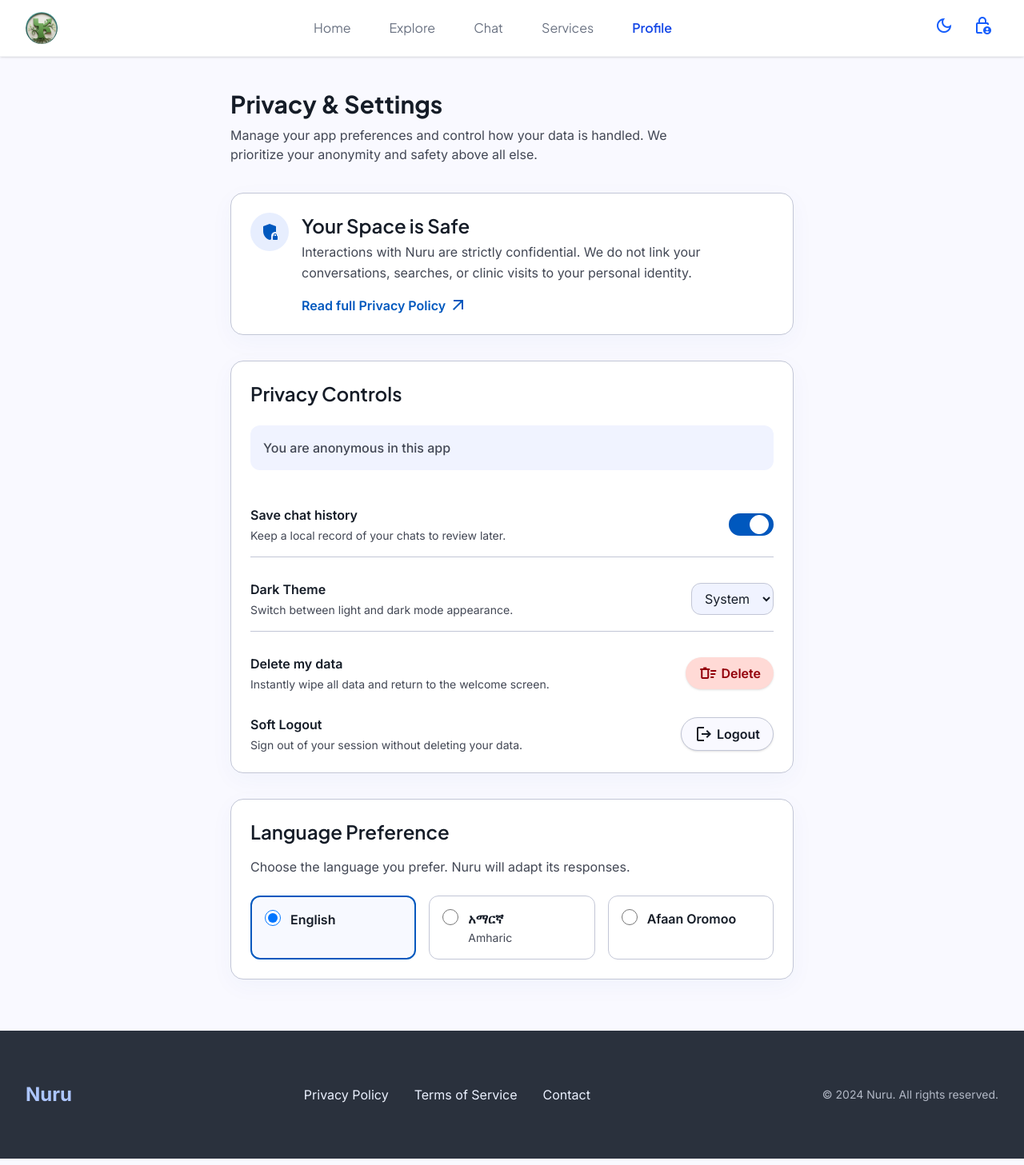
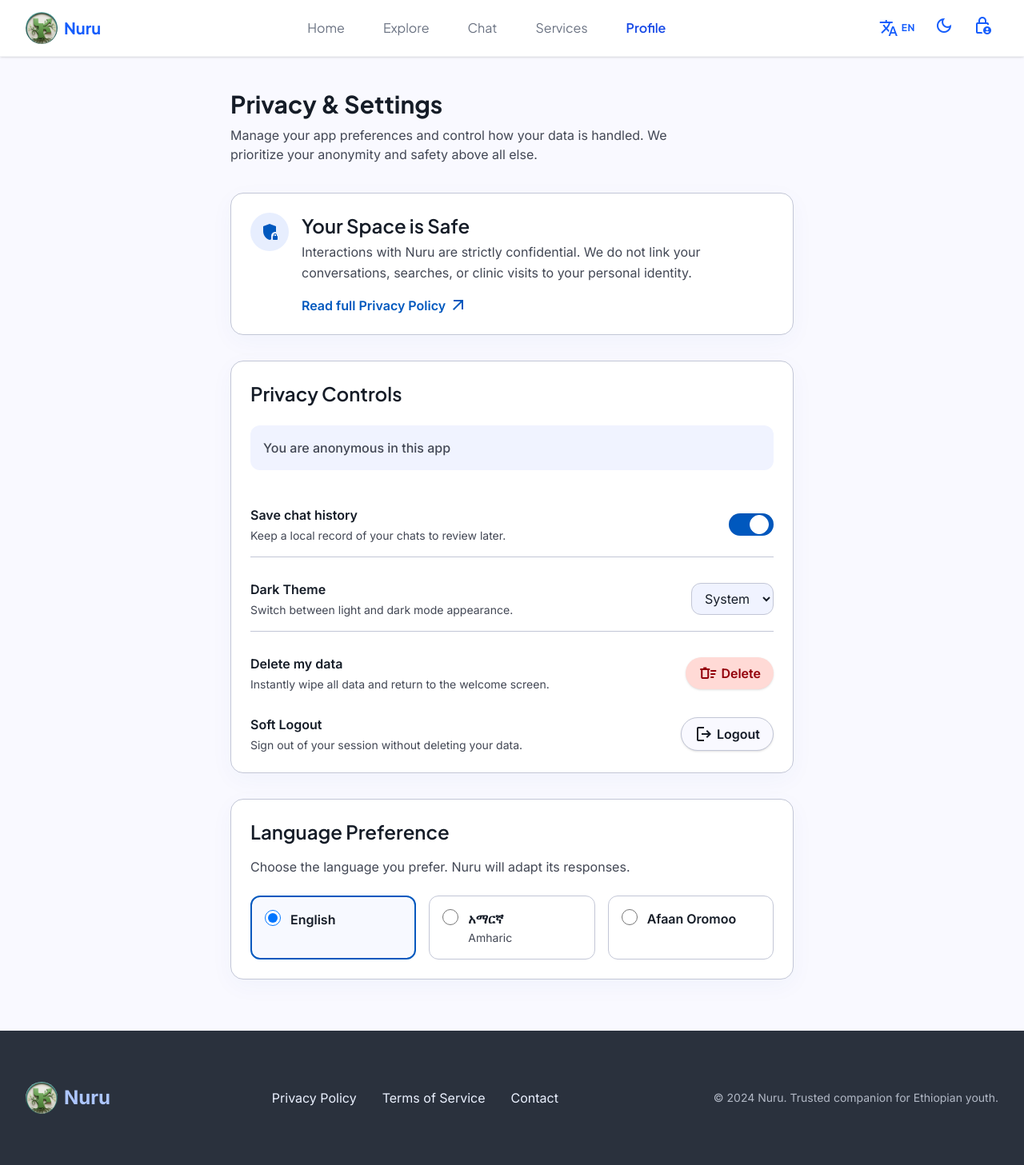
Before and after one commit to yamneg96/Nuru, a React (Vite) app in the folder frontend/: page /settings in a window 1280 px wide. Shown: the whole page at 80% size. Built offline with nearby package versions, Linux system fonts and the light colour scheme; no server answers; sample sign-in values are in the browser's storage.

Commit message:
Language and theme added

```diff
--- a/frontend/src/components/layout/AppFooter.tsx
+++ b/frontend/src/components/layout/AppFooter.tsx
@@ -1,32 +1,49 @@
-import { Link } from "react-router-dom"
+import { Link, useLocation } from "react-router-dom"
+import { useTranslation } from "react-i18next"
 
 export function AppFooter() {
+  const location = useLocation()
+  const isLanding = location.pathname === "/"
+  const { t } = useTranslation()
+
   return (
     <footer className="bg-inverse-surface px-8 py-16 text-inverse-on-surface">
-      <div className="mx-auto flex w-full max-w-screen-xl flex-col items-center justify-between gap-10 md:flex-row">
-        <div className="text-2xl font-bold text-inverse-primary">Nuru</div>
+      <div className="mx-auto flex w-full flex-col items-center justify-between md:flex-row">
+        <div className="flex items-center justify-center-safe mb-4 lg:mb-0">
+          <Link
+            to={isLanding ? "/" : "/dashboard"}
+            className="text-xl font-bold text-blue-600 dark:text-blue-400 mr-2 flex items-center gap-2"
+          >
+            <img
+              src="/Nuru_Logo.png"
+              alt="Nuru Logo"
+              className="h-10 w-10 rounded-full"
+            />
+            <span className="text-2xl font-bold text-inverse-primary">{t("nuru")}</span>
+          </Link>
+        </div>
         <div className="flex gap-8">
           <Link
             className="transition-colors hover:text-inverse-primary"
             to="/privacy"
           >
-            Privacy Policy
+            {t("common.privacy_policy", "Privacy Policy")}
           </Link>
           <Link
             className="transition-colors hover:text-inverse-primary"
             to="/terms"
           >
-            Terms of Service
+            {t("common.terms", "Terms of Service")}
           </Link>
           <Link
             className="transition-colors hover:text-inverse-primary"
             to="/contact"
           >
-            Contact
+            {t("common.contact", "Contact")}
           </Link>
         </div>
-        <div className="text-sm opacity-70">
-          © 2024 Nuru. All rights reserved.
+        <div className="text-sm opacity-70 mt-8 md:mt-0">
+          {t("common.copyright", "© 2024 Nuru. Trusted companion for Ethiopian youth.")}
         </div>
       </div>
     </footer>
--- a/frontend/src/components/layout/AppHeader.tsx
+++ b/frontend/src/components/layout/AppHeader.tsx
@@ -1,5 +1,7 @@
 import { Link, useLocation } from "react-router-dom"
 import { useThemeStore } from "@/store/themeStore"
+import { useTranslation } from "react-i18next"
+import { usePreferencesStore } from "@/store/preferencesStore"
 
 const NAV_LINKS = [
   { path: "/dashboard", label: "Home" },
@@ -12,6 +14,8 @@ const NAV_LINKS = [
 export function AppHeader() {
   const location = useLocation()
   const { theme, setTheme } = useThemeStore()
+  const { t, i18n } = useTranslation()
+  const { language, setLanguage } = usePreferencesStore()
 
   const isDark =
     theme === "dark" ||
@@ -20,29 +24,43 @@ export function AppHeader() {
 
   const isLanding = location.pathname === "/"
 
+  const handleLanguageChange = () => {
+    const nextLang =
+      language === "english"
+        ? "amharic"
+        : language === "amharic"
+        ? "oromo"
+        : "english"
+    setLanguage(nextLang)
+    i18n.changeLanguage(
+      nextLang === "english" ? "en" : nextLang === "amharic" ? "am" : "om"
+    )
+  }
+
   return (
     <header className="sticky top-0 z-50 hidden w-full items-center justify-between border-b border-gray-100 bg-white/90 px-8 py-3 font-['Plus_Jakarta_Sans'] antialiased shadow-sm backdrop-blur-md md:flex dark:border-gray-800 dark:bg-gray-900">
       <Link
         to={isLanding ? "/" : "/dashboard"}
-        className="text-xl font-bold text-blue-600 dark:text-blue-400"
+        className="flex items-center text-xl font-bold text-blue-600 dark:text-blue-400 gap-2"
       >
         <img
           src="/Nuru_Logo.png"
           alt="Nuru Logo"
           className="h-10 w-10 rounded-full"
         />
+        <span>{t("nuru")}</span>
       </Link>
       <nav className="flex gap-6">
         {isLanding ? (
           <>
             <a className="rounded-lg px-3 py-2 font-semibold text-gray-500 transition-colors hover:bg-gray-50 dark:text-gray-400 dark:hover:bg-gray-800" href="#how-it-works">
-              How it works
+              {t("landing.how_it_works", "How it works")}
             </a>
             <a className="rounded-lg px-3 py-2 font-semibold text-gray-500 transition-colors hover:bg-gray-50 dark:text-gray-400 dark:hover:bg-gray-800" href="#features">
-              Features
+              {t("landing.features_title", "Features")}
             </a>
             <a className="rounded-lg px-3 py-2 font-semibold text-gray-500 transition-colors hover:bg-gray-50 dark:text-gray-400 dark:hover:bg-gray-800" href="#trust">
-              About us
+              {t("common.about_us", "About us")}
             </a>
           </>
         ) : (
@@ -58,13 +76,23 @@ export function AppHeader() {
                     : "text-gray-500 hover:bg-gray-50 dark:text-gray-400 dark:hover:bg-gray-800"
                 }`}
               >
-                {link.label}
+                {t(`nav.${link.label.toLowerCase()}`, link.label)}
               </Link>
             )
           })
         )}
       </nav>
       <div className="flex items-center gap-2">
+        <button
+          onClick={handleLanguageChange}
+          className="flex items-center gap-1 rounded-full p-2 text-blue-600 transition-colors hover:bg-gray-50 dark:text-blue-400 dark:hover:bg-gray-800"
+          aria-label="Toggle Language"
+        >
+          <span className="material-symbols-outlined">translate</span>
+          <span className="text-xs uppercase font-bold tracking-wider">
+            {language.substring(0, 2)}
+          </span>
+        </button>
         <button
           onClick={() => setTheme(isDark ? "light" : "dark")}
           className="rounded-full p-2 text-blue-600 transition-colors hover:bg-gray-50 dark:text-blue-400 dark:hover:bg-gray-800"
@@ -100,6 +128,9 @@ export function AppHeader() {
 export function MobileHeader({ title }: { title?: string }) {
   const location = useLocation()
   const { theme, setTheme } = useThemeStore()
+  const { t, i18n } = useTranslation()
+  const { language, setLanguage } = usePreferencesStore()
+
   const isDark =
     theme === "dark" ||
     (theme === "system" &&
@@ -107,12 +138,35 @@ export function MobileHeader({ title }: { title?: string }) {
 
   const isLanding = location.pathname === "/"
 
+  const handleLanguageChange = () => {
+    const nextLang =
+      language === "english"
+        ? "amharic"
+        : language === "amharic"
+        ? "oromo"
+        : "english"
+    setLanguage(nextLang)
+    i18n.changeLanguage(
+      nextLang === "english" ? "en" : nextLang === "amharic" ? "am" : "om"
+    )
+  }
+
   return (
     <header className="sticky top-0 z-40 flex items-center justify-between bg-surface/90 px-5 py-3 backdrop-blur-sm md:hidden dark:bg-gray-900/90">
       <div className="font-['Plus_Jakarta_Sans'] text-2xl font-bold tracking-tight text-primary">
-        {title || "Nuru"}
+        {title || t("nuru")}
       </div>
       <div className="flex items-center gap-2">
+        <button
+          onClick={handleLanguageChange}
+          className="flex items-center gap-1 rounded-full p-2 text-primary transition-colors hover:bg-surface-container-high dark:text-blue-400 dark:hover:bg-gray-800"
+          aria-label="Toggle Language"
+        >
+          <span className="material-symbols-outlined text-sm">translate</span>
+          <span className="text-[10px] uppercase font-bold">
+            {language.substring(0, 2)}
+          </span>
+        </button>
         <button
           onClick={() => setTheme(isDark ? "light" : "dark")}
           className="rounded-full p-2 text-primary transition-colors hover:bg-surface-container-high dark:text-blue-400 dark:hover:bg-gray-800"
--- a/frontend/src/components/layout/AppLayout.tsx
+++ b/frontend/src/components/layout/AppLayout.tsx
@@ -8,7 +8,7 @@ export function AppLayout() {
     <div className="flex min-h-screen flex-col bg-background font-sans text-foreground antialiased">
       <AppHeader />
       <MobileHeader />
-      <main className="flex-1 pb-24 md:pb-0">
+      <main className="min-h-screen flex-1 pb-24 md:pb-0">
         <Outlet />
       </main>
       <AppFooter />
--- a/frontend/src/i18n/am.json
+++ b/frontend/src/i18n/am.json
@@ -1,4 +1,5 @@
 {
+  "nuru": "ኑሩ",
   "nav": { "home": "መነሻ", "explore": "ያስሱ", "chat": "ውይይት", "services": "አገልግሎቶች", "profile": "መገለጫ", "login": "ግባ", "logout": "ውጣ", "back": "ተመለስ" },
   "landing": { "hero_title": "ሕይወትህ። ምርጫህ። የወደፊትህ።", "hero_subtitle": "ለግንኙነቶች፣ ጤና እና የሕይወት ውሳኔዎች ስም-ሳይገለጽ ድጋፍ።", "start_now": "አሁን ጀምር", "learn_more": "ተጨማሪ ይወቁ", "how_it_works": "እንዴት ይሰራል", "step1_title": "ስም ሳይገለጽ ጠይቅ", "step2_title": "ባለሙያ መልሶች ያግኙ", "step3_title": "በመረጃ ላይ ውሳኔ ያድርጉ", "trusted_title": "በወጣቶች ታምኗል", "youth_supported": "ወጣቶች ተደግፈዋል", "questions_answered": "ጥያቄዎች ተመልሰዋል", "features_title": "ዋና ባህሪያት", "built_for": "ለኢትዮጵያ ወጣቶች የተሰራ", "start_journey": "ጉዞዎን ይጀምሩ" },
   "login": { "title_1": "በነጻ ተናገር።", "title_2": "ግላዊነትህ ይጠበቃል።", "subtitle": "ደህንነቱ የተጠበቀ ግባት እንጠቀማለን፣ ግን ማንነትዎ ስም ሳይገለጽ ይቆያል።", "continue_anon": "ስም ሳይገለጽ ቀጥል", "or": "ወይም", "footer": "Google የሚጠቀመው ለማረጋገጥ ብቻ ነው።" },
--- a/frontend/src/i18n/en.json
+++ b/frontend/src/i18n/en.json
@@ -1,4 +1,5 @@
 {
+  "nuru": "Nuru",
   "nav": {
     "home": "Home",
     "explore": "Explore",
--- a/frontend/src/i18n/om.json
+++ b/frontend/src/i18n/om.json
@@ -1,4 +1,5 @@
 {
+  "nuru": "Nuru",
   "nav": { "home": "Mana", "explore": "Qoradhu", "chat": "Haasawa", "services": "Tajaajila", "profile": "Eenyummaa", "login": "Seeni", "logout": "Ba'i", "back": "Duuba" },
   "landing": { "hero_title": "Jireenya kee. Filannoo kee. Fuuldura kee.", "hero_subtitle": "Hariiroo, fayyaa fi murtee jireenyaatiif deeggarsa maqaa malee.", "start_now": "Amma Jalqabi", "learn_more": "Dabalata Barbaadi", "how_it_works": "Akkamitti hojjeta", "step1_title": "Maqaa malee gaafadhu", "step2_title": "Deebii ogeeyyii argadhu", "step3_title": "Murtee hubannoo irratti hundaa'e godhi", "trusted_title": "Dargaggootaan amanamaa", "youth_supported": "dargaggoonni deeggaraman", "questions_answered": "gaaffiiwwan deebifaman", "features_title": "Amaloota Ijoo", "built_for": "Dargaggoota Itoophiyaatiif ijaarame", "start_journey": "Imala Kee Jalqabi" },
   "login": { "title_1": "Bilisa dubbadhu.", "title_2": "Iccitiin kee eegama.", "subtitle": "Seensa nageenya qabu fayyadamna, garuu eenyummaan kee dhokataadha.", "continue_anon": "Maqaa malee itti fufi", "or": "ykn", "footer": "Google kan fayyadamnu dhugaa ta'uu kee mirkaneessuuf qofa." },
```
Also changed, not shown: frontend/src/pages/LoginPage.tsx (+7 -7 lines).
